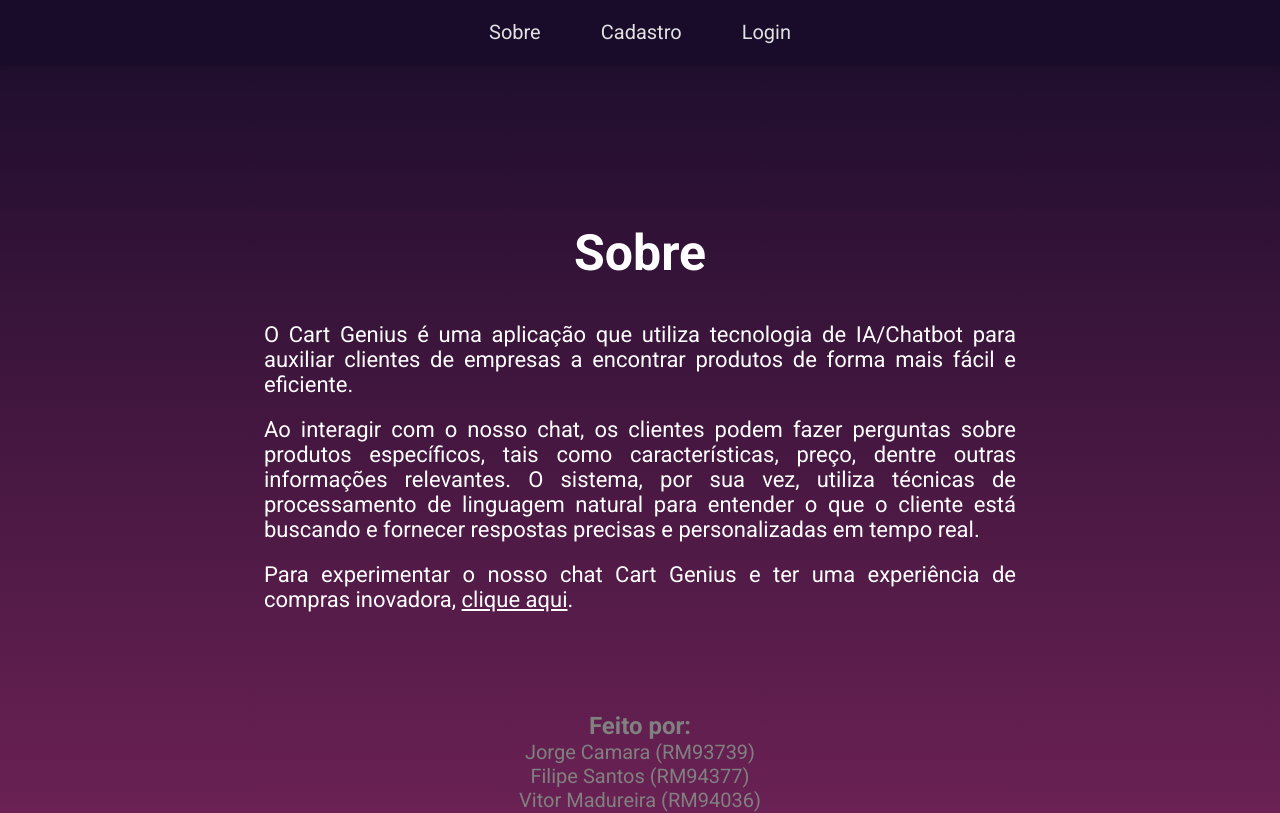
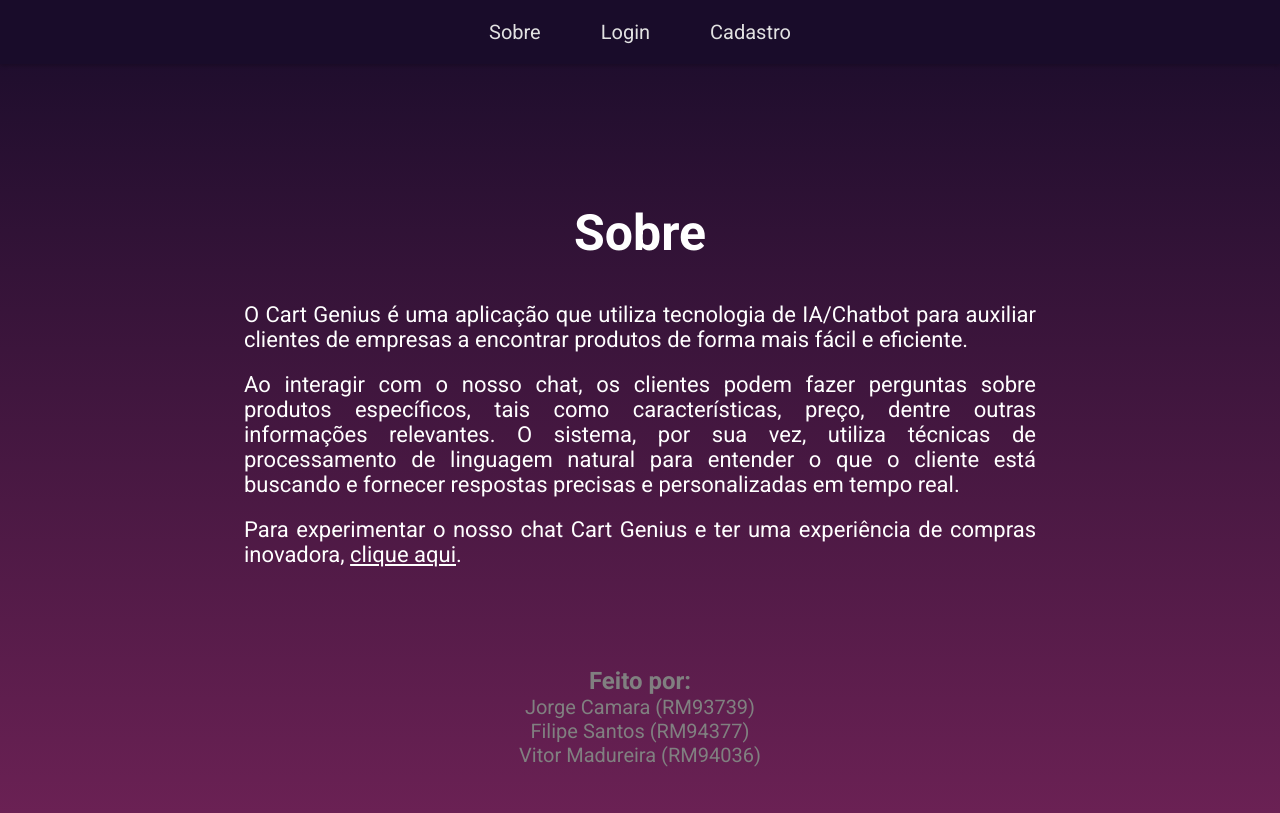
Before and after one commit to JorgeHCamara/react-cart-genius-website, a React (Vite) app: page /about in a window 1280 px wide. Shown: the top 813 px of the page. Built offline with nearby package versions, Linux system fonts and the light colour scheme.

Commit message:
chore: menu minor update

```diff
--- a/src/components/Menu/Menu.jsx
+++ b/src/components/Menu/Menu.jsx
@@ -12,9 +12,6 @@
         <li className='menuItem'>
           <Link className='menuLink' to="/about">Sobre</Link>
         </li>
-        <li className='menuItem'>
-          <Link className='menuLink' to="/create-account">Cadastro</Link>
-        </li>
         {isLoggedIn ? (
           <li className='menuItem'>
             <Link className='menuLink' to="/user-page">Conta</Link>
@@ -24,6 +21,9 @@
             <Link className='menuLink' to="/login">Login</Link>
           </li>
         )}
+        <li className='menuItem'>
+          <Link className='menuLink' to="/create-account">Cadastro</Link>
+        </li>
       </ul>
     </nav>
   );
--- a/src/pages/About/About.css
+++ b/src/pages/About/About.css
@@ -1,4 +1,4 @@
-.container {
+.containerAbout {
     display: flex;
     justify-content: center;
     align-items: center;
@@ -11,7 +11,7 @@
     padding: 20px;
   }
 
-  .title {
+  .titleAbout {
     font-size: 50px;
     font-weight: bold;
     color: #FFFFFF;
--- a/src/pages/About/About.jsx
+++ b/src/pages/About/About.jsx
@@ -3,10 +3,10 @@
 
 const About = () => {
     return (
-        <div className="container">
+        <div className="containerAbout">
           <div className="gradient">
             <div className="contentContainer">
-              <h1 className="title">Sobre</h1>
+              <h1 className="titleAbout">Sobre</h1>
               <p className="aboutText">
                 O Cart Genius é uma aplicação que utiliza tecnologia de IA/Chatbot para auxiliar clientes de empresas a encontrar produtos de forma mais fácil e eficiente.
               </p>
```
